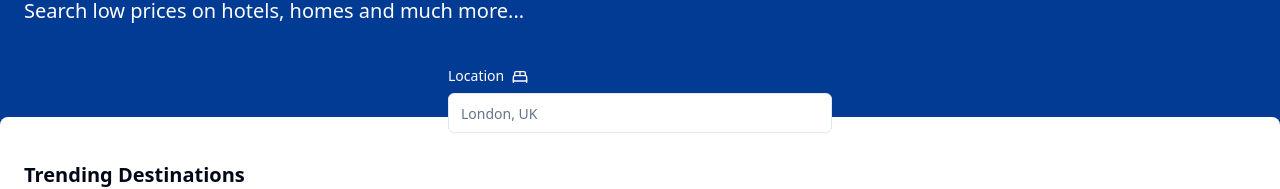
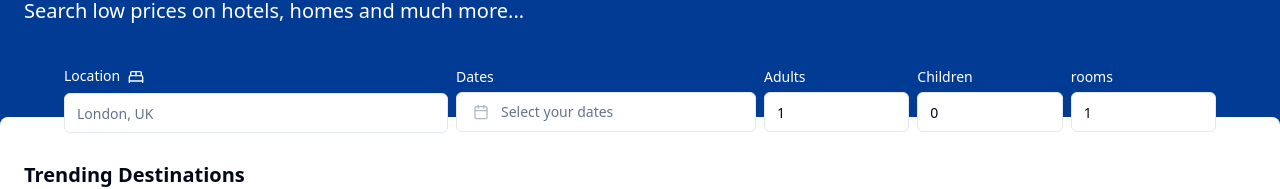
Before and after one commit to dilhansiriwardhana/booking.com, a Next.js app: page / in a window 1280 px wide. Shown: the part 191-380 px from the top of the page. Built offline with nearby package versions, Linux system fonts and the light colour scheme.

Commit message:
form submit fixed

```diff
--- a/components/SearchForm.tsx
+++ b/components/SearchForm.tsx
@@ -17,7 +17,11 @@ import {
   FormMessage,
 } from "@/components/ui/form";
 import { Input } from "@/components/ui/input";
-import { BedDoubleIcon } from "lucide-react";
+import { BedDoubleIcon, CalendarIcon } from "lucide-react";
+import { Popover, PopoverContent, PopoverTrigger } from "./ui/popover";
+import { cn } from "@/lib/utils";
+import { format } from "date-fns";
+import { Calendar } from "./ui/calendar";
 
 export const formSchema = z.object({
   location: z.string().min(2).max(50),
@@ -80,6 +84,110 @@ function SearchForm() {
             )}
           />
         </div>
+
+        <div className="grid w-full lg:max-w-sm flex-1 items-center gap-1.5">
+          <FormField
+            control={form.control}
+            name="dates"
+            render={({ field }) => (
+              <FormItem className="flex flex-col">
+                <FormLabel className="text-white">Dates</FormLabel>
+                <FormMessage />
+
+                <Popover>
+                  <PopoverTrigger asChild>
+                    <FormControl>
+                      <Button
+                        id="date"
+                        name="dates"
+                        variant={"outline"}
+                        className={cn(
+                          "w-full lg:w-[300px] justify-start text-left font-normal",
+                          !field.value.from && "text-muted-foreground"
+                        )}
+                      >
+                        <CalendarIcon className="mr-3 h-4 w-4 opacity-50" />
+                        {field.value?.from ? (
+                          field.value?.to ? (
+                            <>
+                              {format(field.value?.from, "LLL dd, y")} -{" "}
+                              {format(field.value?.to, "LLL dd, y")}
+                            </>
+                          ) : (
+                            format(field.value?.from, "LLL dd, y")
+                          )
+                        ) : (
+                          <span>Select your dates</span>
+                        )}
+                      </Button>
+                    </FormControl>
+                  </PopoverTrigger>
+                  <PopoverContent className="w-auto p-0" align="start">
+                    <Calendar
+                      initialFocus
+                      mode="range"
+                      selected={field.value}
+                      defaultMonth={field.value.from}
+                      onSelect={field.onChange}
+                      numberOfMonths={2}
+                      disabled={(date) =>
+                        date < new Date(new Date().setHours(0, 0, 0))
+                      }
+                    />
+                  </PopoverContent>
+                </Popover>
+              </FormItem>
+            )}
+          />
+        </div>
+
+        <div className="flex w-full items-center space-x-2">
+          <div className="grid items-center flex-1">
+            <FormField
+              control={form.control}
+              name="adults"
+              render={({ field }) => (
+                <FormItem className="flex flex-col">
+                  <FormLabel className="text-white">Adults</FormLabel>
+                  <FormMessage />
+                  <FormControl>
+                    <Input type="number" placeholder="Adults" {...field} />
+                  </FormControl>
+                </FormItem>
+              )}
+            />
+          </div>
+          <div className="grid items-center flex-1">
+            <FormField
+              control={form.control}
+              name="children"
+              render={({ field }) => (
+                <FormItem className="flex flex-col">
+                  <FormLabel className="text-white">Children</FormLabel>
+                  <FormMessage />
+                  <FormControl>
+                    <Input type="number" placeholder="Children" {...field} />
+                  </FormControl>
+                </FormItem>
+              )}
+            />
+          </div>
+          <div className="grid items-center flex-1">
+            <FormField
+              control={form.control}
+              name="rooms"
+              render={({ field }) => (
+                <FormItem className="flex flex-col">
+                  <FormLabel className="text-white">rooms</FormLabel>
+                  <FormMessage />
+                  <FormControl>
+                    <Input type="number" placeholder="rooms" {...field} />
+                  </FormControl>
+                </FormItem>
+              )}
+            />
+          </div>
+        </div>
       </form>
     </Form>
   );
--- /dev/null
+++ b/components/ui/calendar.tsx
@@ -0,0 +1,66 @@
+"use client"
+
+import * as React from "react"
+import { ChevronLeft, ChevronRight } from "lucide-react"
+import { DayPicker } from "react-day-picker"
+
+import { cn } from "@/lib/utils"
+import { buttonVariants } from "@/components/ui/button"
+
+export type CalendarProps = React.ComponentProps<typeof DayPicker>
+
+function Calendar({
+  className,
+  classNames,
+  showOutsideDays = true,
+  ...props
+}: CalendarProps) {
+  return (
+    <DayPicker
+      showOutsideDays={showOutsideDays}
+      className={cn("p-3", className)}
+      classNames={{
+        months: "flex flex-col sm:flex-row space-y-4 sm:space-x-4 sm:space-y-0",
+        month: "space-y-4",
+        caption: "flex justify-center pt-1 relative items-center",
+        caption_label: "text-sm font-medium",
+        nav: "space-x-1 flex items-center",
+        nav_button: cn(
+          buttonVariants({ variant: "outline" }),
+          "h-7 w-7 bg-transparent p-0 opacity-50 hover:opacity-100"
+        ),
+        nav_button_previous: "absolute left-1",
+        nav_button_next: "absolute right-1",
+        table: "w-full border-collapse space-y-1",
+        head_row: "flex",
+        head_cell:
+          "text-muted-foreground rounded-md w-9 font-normal text-[0.8rem]",
+        row: "flex w-full mt-2",
+        cell: "h-9 w-9 text-center text-sm p-0 relative [&:has([aria-selected].day-range-end)]:rounded-r-md [&:has([aria-selected].day-outside)]:bg-accent/50 [&:has([aria-selected])]:bg-accent first:[&:has([aria-selected])]:rounded-l-md last:[&:has([aria-selected])]:rounded-r-md focus-within:relative focus-within:z-20",
+        day: cn(
+          buttonVariants({ variant: "ghost" }),
+          "h-9 w-9 p-0 font-normal aria-selected:opacity-100"
+        ),
+        day_range_end: "day-range-end",
+        day_selected:
+          "bg-primary text-primary-foreground hover:bg-primary hover:text-primary-foreground focus:bg-primary focus:text-primary-foreground",
+        day_today: "bg-accent text-accent-foreground",
+        day_outside:
+          "day-outside text-muted-foreground opacity-50 aria-selected:bg-accent/50 aria-selected:text-muted-foreground aria-selected:opacity-30",
+        day_disabled: "text-muted-foreground opacity-50",
+        day_range_middle:
+          "aria-selected:bg-accent aria-selected:text-accent-foreground",
+        day_hidden: "invisible",
+        ...classNames,
+      }}
+      components={{
+        IconLeft: ({ ...props }) => <ChevronLeft className="h-4 w-4" />,
+        IconRight: ({ ...props }) => <ChevronRight className="h-4 w-4" />,
+      }}
+      {...props}
+    />
+  )
+}
+Calendar.displayName = "Calendar"
+
+export { Calendar }
--- a/package.json
+++ b/package.json
@@ -18,9 +18,11 @@
     "@radix-ui/react-slot": "^1.0.2",
     "class-variance-authority": "^0.7.0",
     "clsx": "^2.0.0",
+    "date-fns": "^2.30.0",
     "lucide-react": "^0.294.0",
     "next": "14.0.3",
     "react": "^18",
+    "react-day-picker": "^8.9.1",
     "react-dom": "^18",
     "react-hook-form": "^7.48.2",
     "tailwind-merge": "^2.0.0",
```
Also changed, not shown: 1 other file (tests, documents, lock files or other folders).
